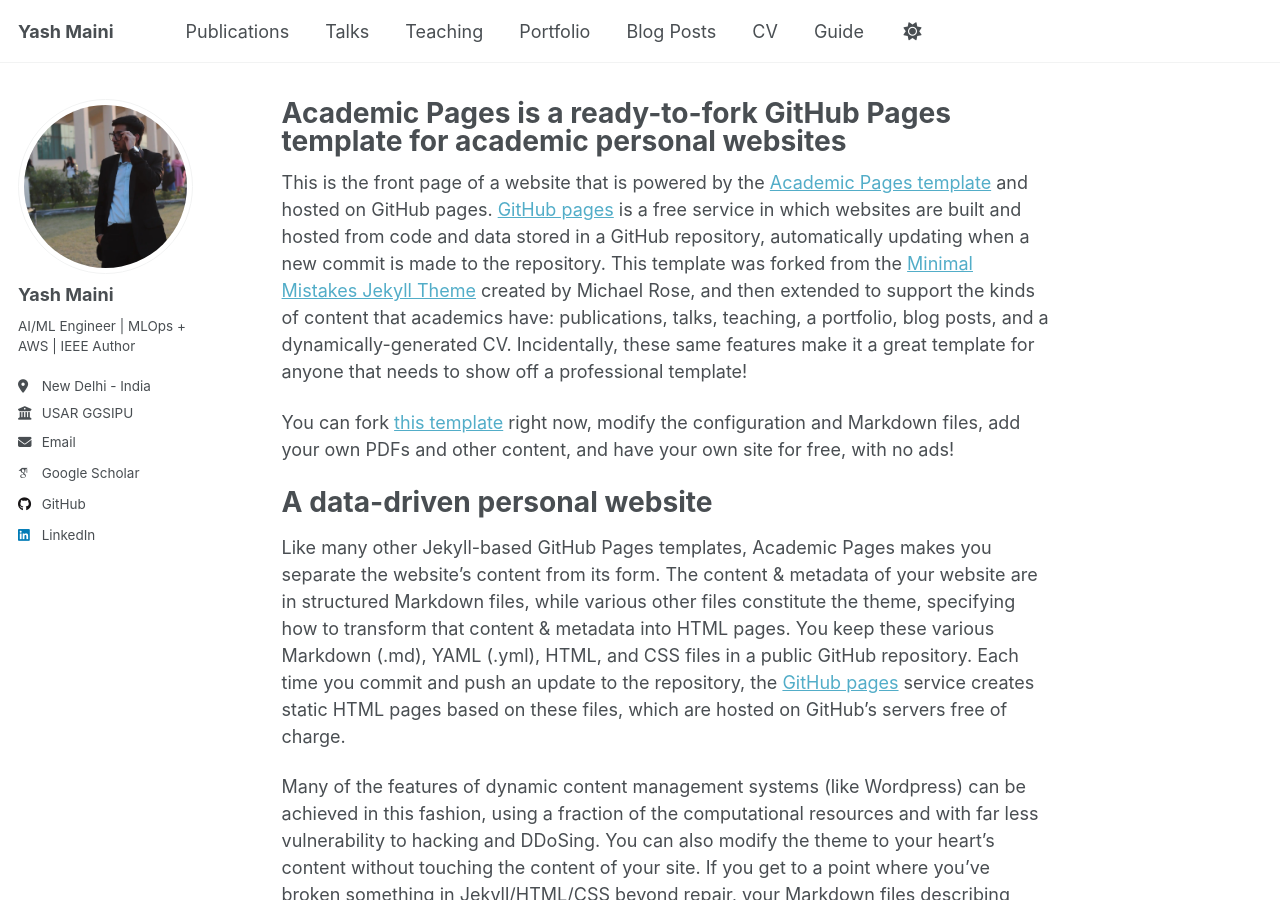
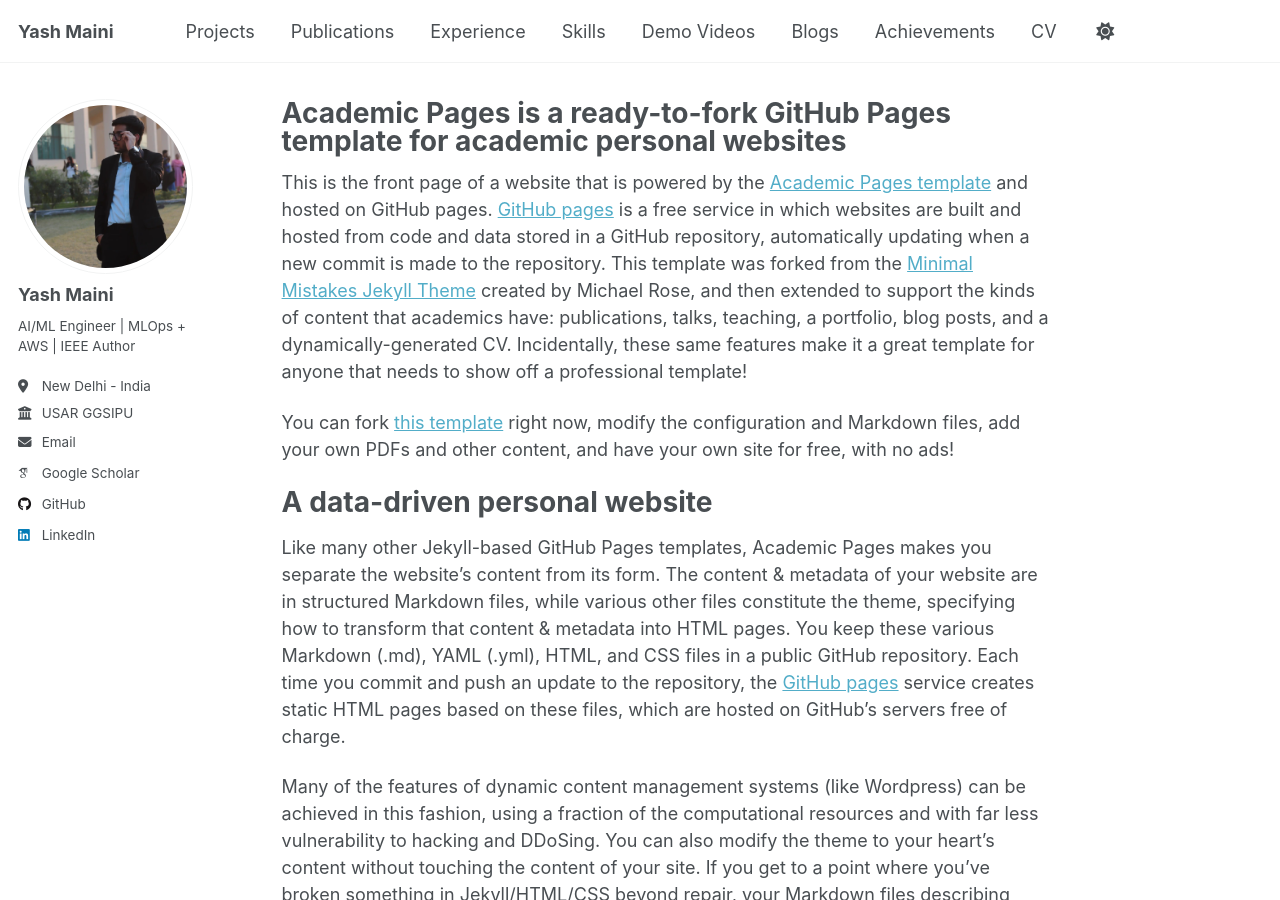
Before and after one commit to Yashmaini30/Yashmaini30.github.io, a Jekyll site: the page built from _pages/about.md, in a window 1280 px wide and 900 px high. Built offline with Jekyll 4.4.1, drawn with Linux system fonts in a browser that asks for light colours; some web fonts are replaced; a script that is not in the unit is left out.

Commit message:
changed navigations

```diff
--- a/_data/navigation.yml
+++ b/_data/navigation.yml
@@ -8,20 +8,26 @@
 #      Markdown formatted page while the second is generated using JSON.
 
 main:
+  - title: "Projects"
+    url: /projects/
+
   - title: "Publications"
     url: /publications/
 
-  - title: "Talks"
-    url: /talks/
+  - title: "Experience"
+    url: /experience/
 
-  - title: "Teaching"
-    url: /teaching/
+  - title: "Skills"
+    url: /skills/
 
-  - title: "Portfolio"
-    url: /portfolio/
+  - title: "Demo Videos"
+    url: /demos/
 
-  - title: "Blog Posts"
-    url: /year-archive/
+  - title: "Blogs"
+    url: /blogs/
+
+  - title: "Achievements"
+    url: /achievements/
 
   - title: "CV"
     url: /cv/
@@ -29,5 +35,5 @@
   # - title: "CV"
   #   url: /cv-json/
 
-  - title: "Guide"
-    url: /markdown/
+  # - title: "Guide"
+  #   url: /markdown/
```
